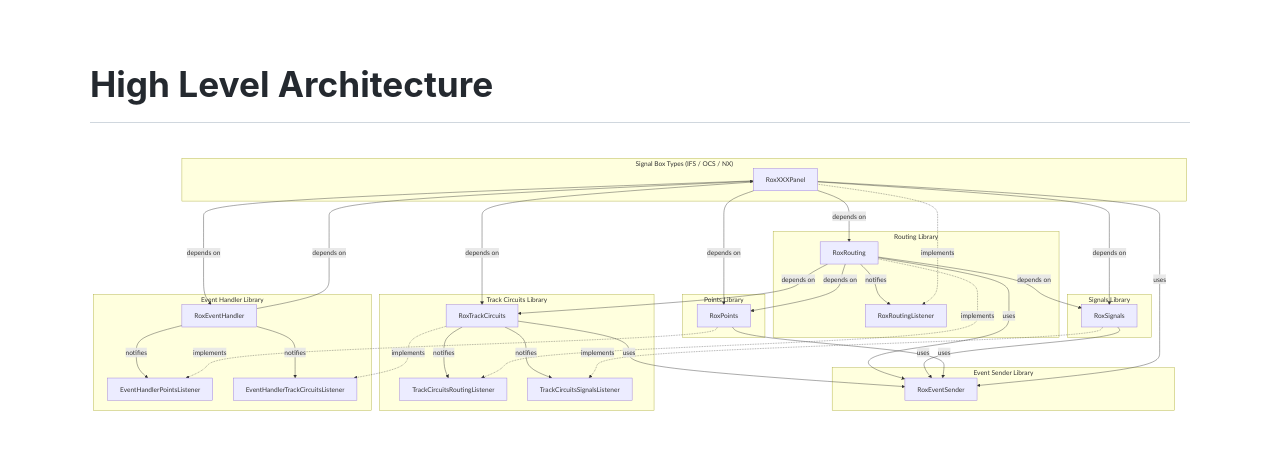
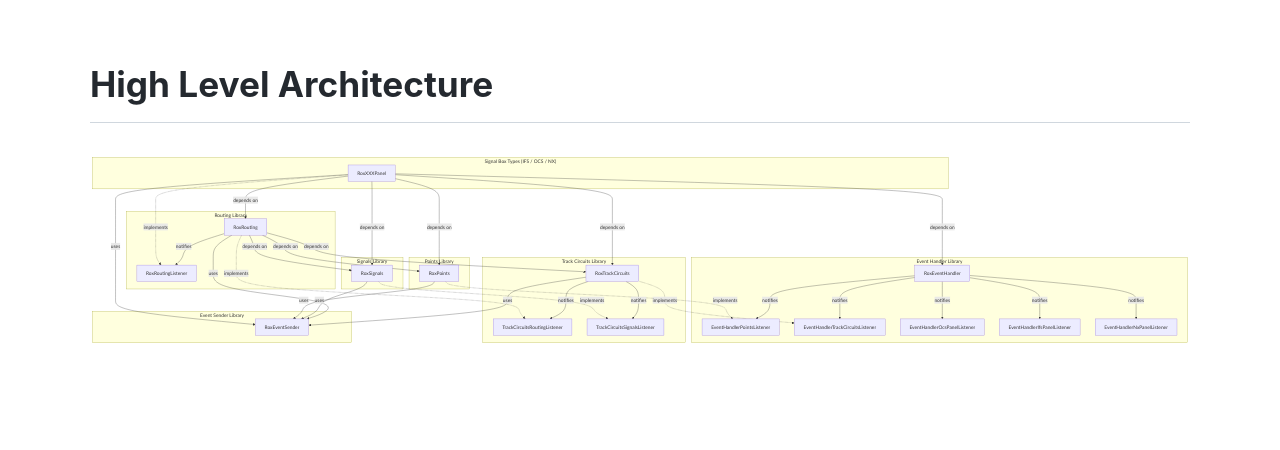
Before and after one commit to NickLocke/RoxeterModelRailway, a Jekyll site: the page built from ApplicationDesign/HighLevelArchitecture.md, in a window 1280 px wide. Shown: the top 450 px of the page. Built offline with Jekyll 4.4.1, drawn with Linux system fonts in a browser that asks for light colours; our own code applies the rules of GitHub Pages for plain Markdown files.

Commit message:
Interfaces for panel switches

```diff
--- a/ApplicationDesign/HighLevelArchitecture.md
+++ b/ApplicationDesign/HighLevelArchitecture.md
@@ -39,6 +39,9 @@ flowchart TB
         EventHandler["RoxEventHandler"]
         EventHandlerPointsListener["EventHandlerPointsListener"]
         EventHandlerTrackCircuitsListener["EventHandlerTrackCircuitsListener"]
+        EventHandlerOcsPanelListener["EventHandlerOcsPanelListener"]
+        EventHandlerIfsPanelListener["EventHandlerIfsPanelListener"]
+        EventHandlerNxPanelListener["EventHandlerNxPanelListener"]
     end
 
     %% Depends on is where the class is passed into the constructor of the object.
@@ -53,8 +56,6 @@ flowchart TB
     Routing -->|depends on| Points
     Routing -->|depends on| TrackCircuits
 
-    EventHandler -->|depends on| XXX
-
     %% Notifies is the process of a library calling one of its listeners
 
     Routing -->|notifies| RoutingListener
@@ -62,6 +63,9 @@ flowchart TB
     TrackCircuits -->|notifies| TrackCircuitsSignalsListener
     EventHandler -->|notifies| EventHandlerPointsListener
     EventHandler -->|notifies| EventHandlerTrackCircuitsListener
+    EventHandler -->|notifies| EventHandlerOcsPanelListener
+    EventHandler -->|notifies| EventHandlerIfsPanelListener
+    EventHandler -->|notifies| EventHandlerNxPanelListener
 
     %% Implements is where a class implements one of the other class's interfaces.
 
```
